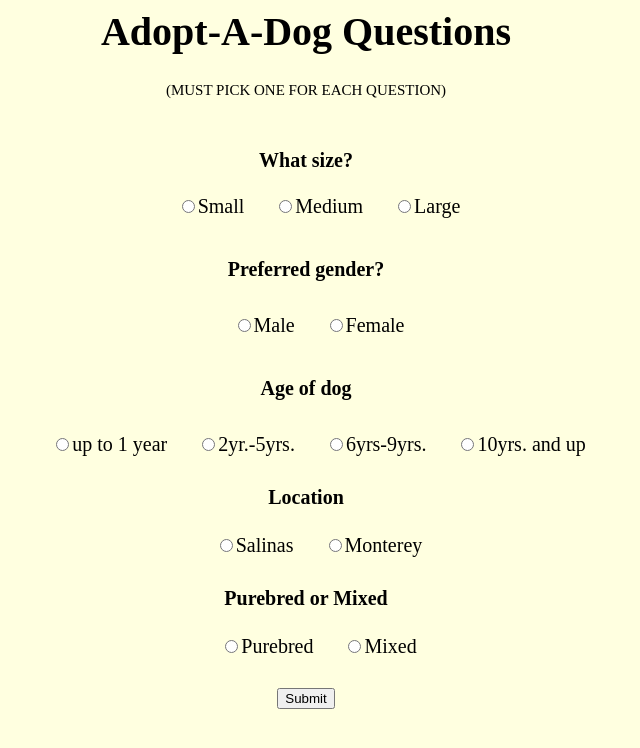
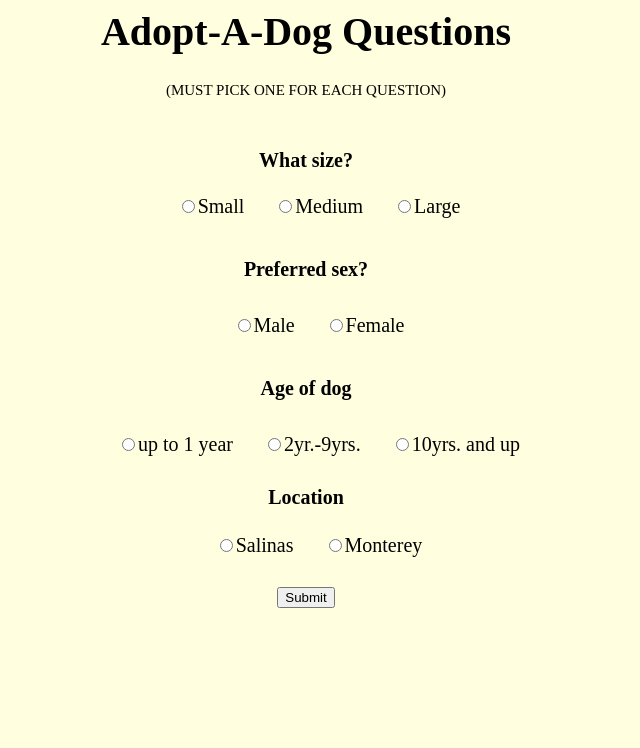
Before and after one commit to arturo1213/dog_finder_app, a Python web app: template templates/index.html in a window 1280 px wide. Shown: the top 748 px of the page, without its empty margins (334-974 px from the left). Run offline with Jinja, Linux system fonts and the light colour scheme; the template is opened without the code that fills it, so the values that code supplies are empty.

Commit message:
changed questions

```diff
--- a/templates/index.html
+++ b/templates/index.html
@@ -99,20 +99,16 @@
                 <input class="size" type="radio" name="size" value="small">Small</input>
                 <input class="size" type="radio" name="size" value="medium">Medium</input>
                 <input class="size" type="radio" name="size" value="large">Large</input>
-            <h5><b>Preferred gender?</b></h5><br>
+            <h5><b>Preferred sex?</b></h5><br>
                 <input class="gender" type="radio" name="gender" value="male">Male</input>
                 <input class="gender" type="radio" name="gender" value="female">Female</input><br>
             <h6><b>Age of dog</b></h6><br>
                 <input class="age" type="radio" name="age" value="months">up to 1 year</input>
-                <input class="age" type="radio" name="age" value="young">2yr.-5yrs.</input>
-                <input class="age" type="radio" name="age" value="middle">6yrs-9yrs.</input>
+                <input class="age" type="radio" name="age" value="young">2yr.-9yrs.</input>
                 <input class="age" type="radio" name="age" value="old">10yrs. and up</input> <br>
             <h7><b>Location</b></h7><br>
                 <input class="area" type="radio" name="location" value="Salinas">Salinas</input>
                 <input class="area" type="radio" name="location" value="Monterey">Monterey</input> <br>
-            <h9><b>Purebred or Mixed</b></h9><br>
-                <input class="breed" type="radio" name="breed" value="Pure">Purebred</input>
-                <input class="breed" type="radio" name="breed" value="Mixed">Mixed</input> <br>
             <input type="submit">
         </form>
     </body>
```
